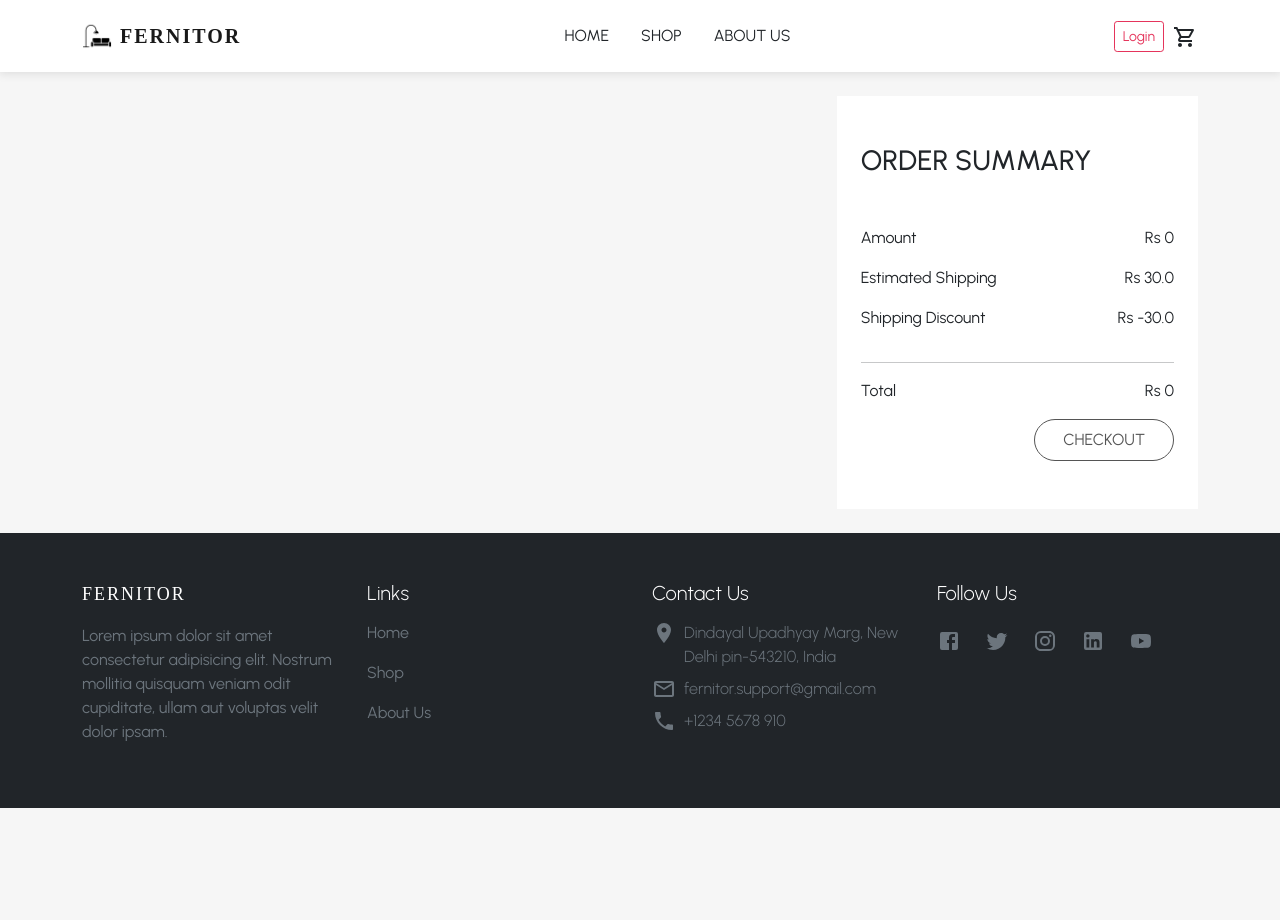
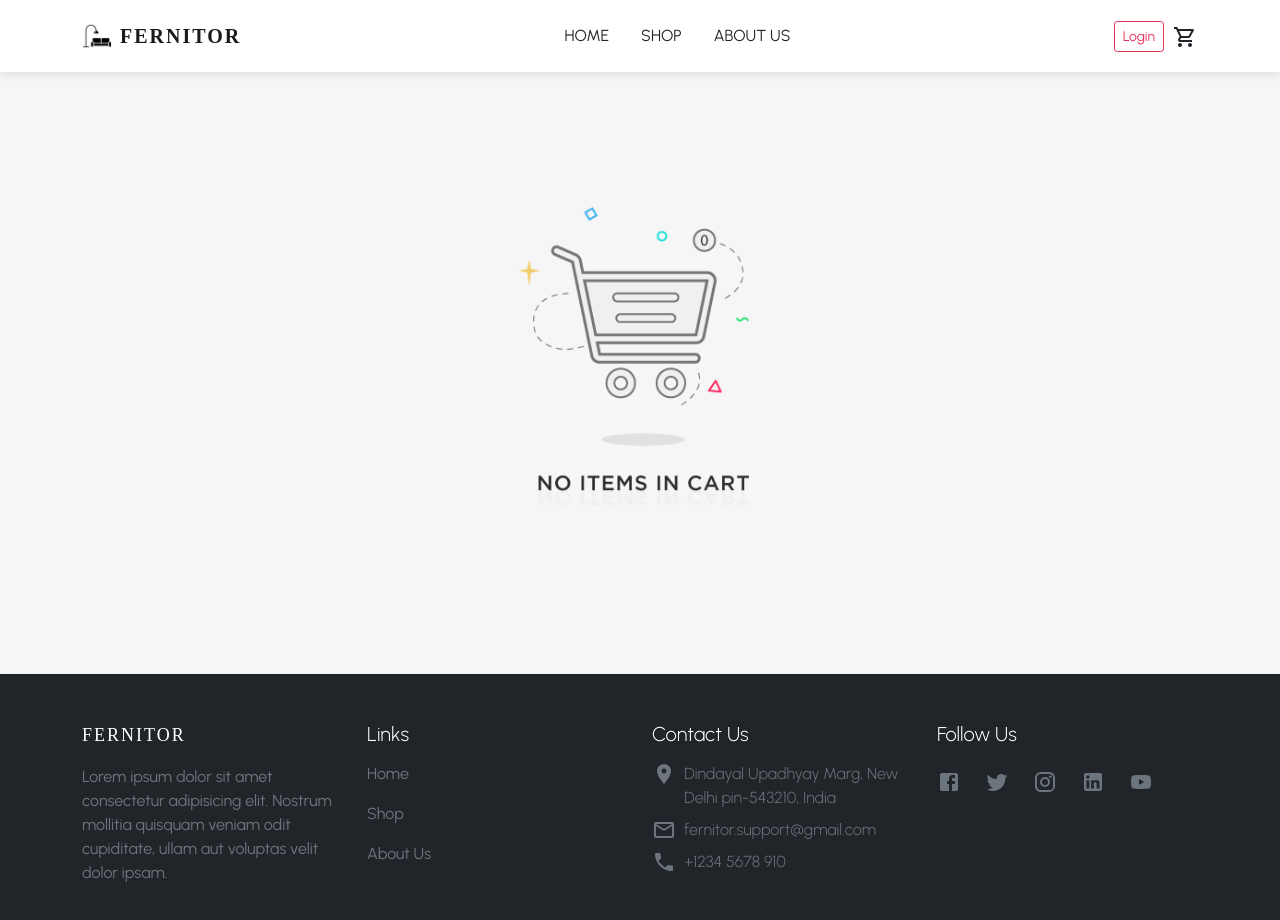
Before and after one commit to bskumawat09/Fernitor-Client, a React (Create React App) app: page /cart in a window 1280 px wide. Shown: the top 920 px of the page. Before the commit the page ends 808 px from the top, so only its background shows below. Built offline with nearby package versions, Linux system fonts and the light colour scheme.

Commit message:
Added empty cart page

```diff
--- a/src/pages/cart/Cart.js
+++ b/src/pages/cart/Cart.js
@@ -49,6 +49,8 @@ const Cart = () => {
 			<Navbar />
 			<div className="container my-4">
 				<div className="row g-3 justify-content-between">
+					{cart.count ? (
+						<>
 							<div className="col-12 col-lg-7">
 								<div className="row g-3">
 									{cart.products.map((product) => (
@@ -121,6 +123,12 @@ const Cart = () => {
 									</div>
 								</div>
 							</div>
+						</>
+					) : (
+						<div className="col-12 col-md-8 offset-md-2">
+							<img src="/img/empty_cart.png" alt="" style={{ width: "100%" }} />
+						</div>
+					)}
 				</div>
 			</div>
 			<Footer />
```
Also changed, not shown: public/img/empty_cart.png (added). Lines whose indentation alone changed are shown as unchanged.
